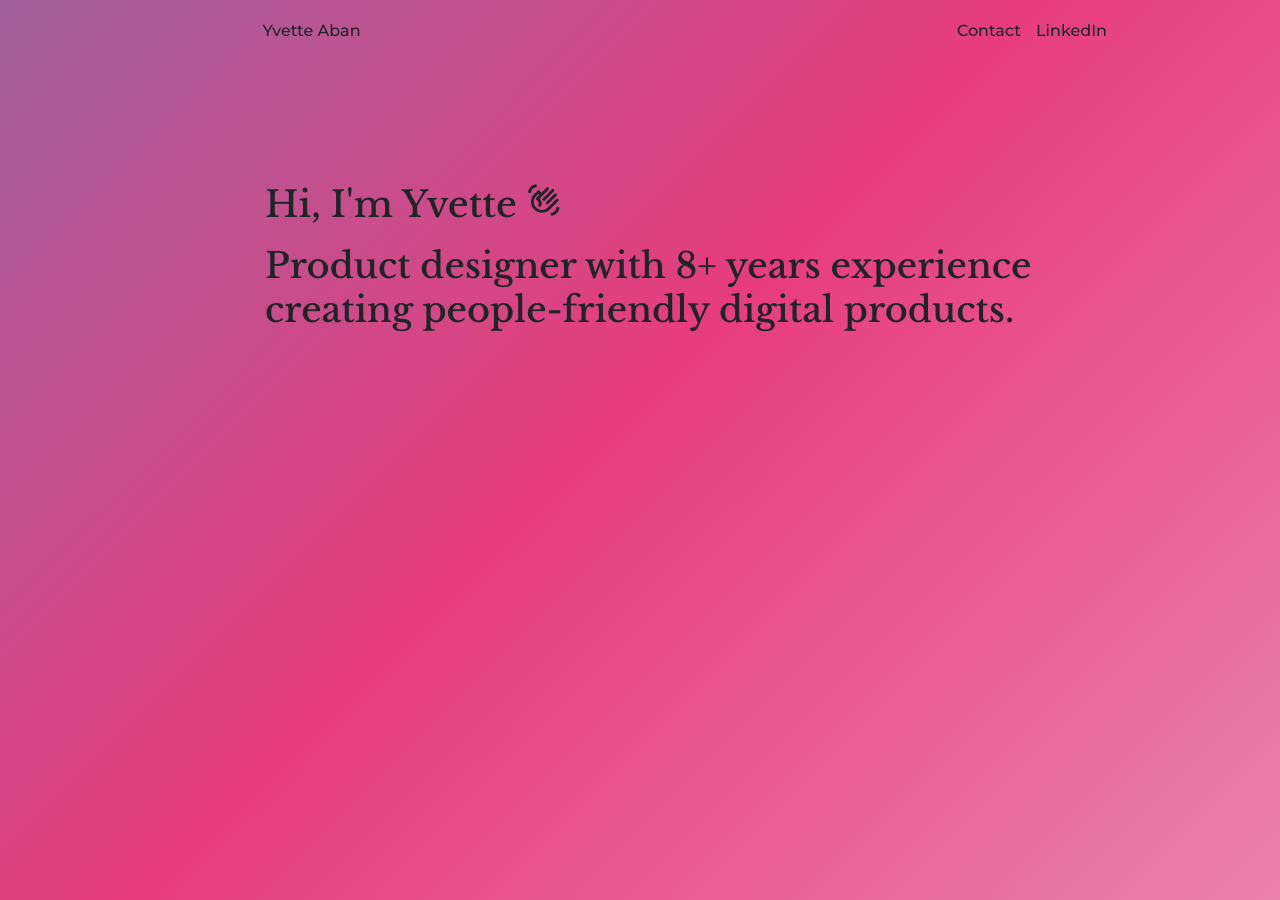
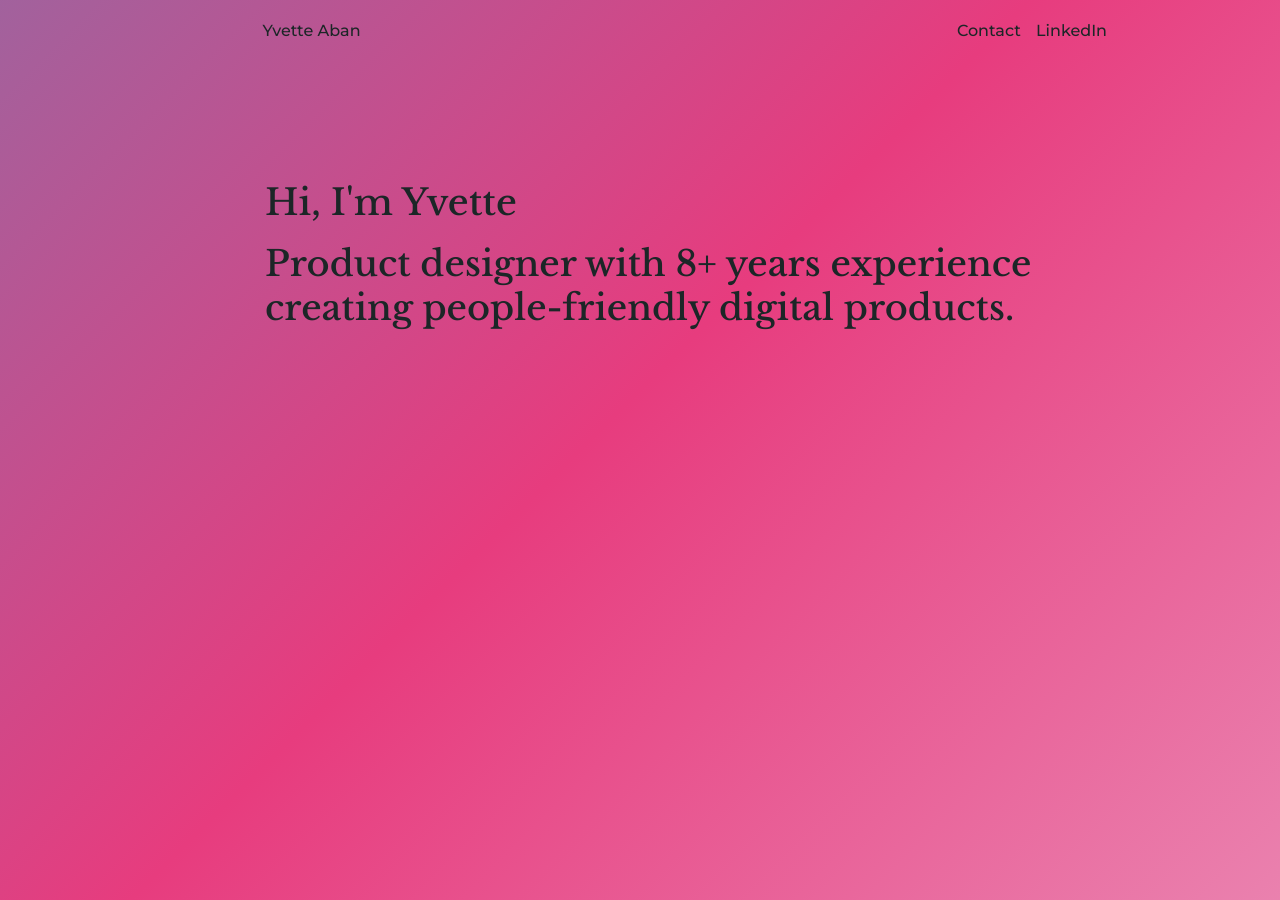
Before and after one commit to yvetteaban/yvetteaban.github.io, a Jekyll site: the page built from index.html, in a window 1280 px wide. Built offline with Jekyll 4.4.1, drawn with Linux system fonts in a browser that asks for light colours; nearby versions of some CDN libraries.

Commit message:
removed hand... whose?

```diff
--- a/_layouts/homepage.html
+++ b/_layouts/homepage.html
@@ -13,7 +13,7 @@
 	<div class="row">
         <div class="col-sm-9 col-md-9 col-sm-offset-2 col-md-offset-2">
             <section class="intro">
-                <h1>Hi, I'm Yvette <span class="material-symbols-outlined">waving_hand</span></h1>
+                <h1>Hi, I'm Yvette</h1>
                 <h2>Product designer with 8+ years experience creating people-friendly digital products.</h2>
             </section>
         </div>
```
Also changed, not shown: 1 other file.
